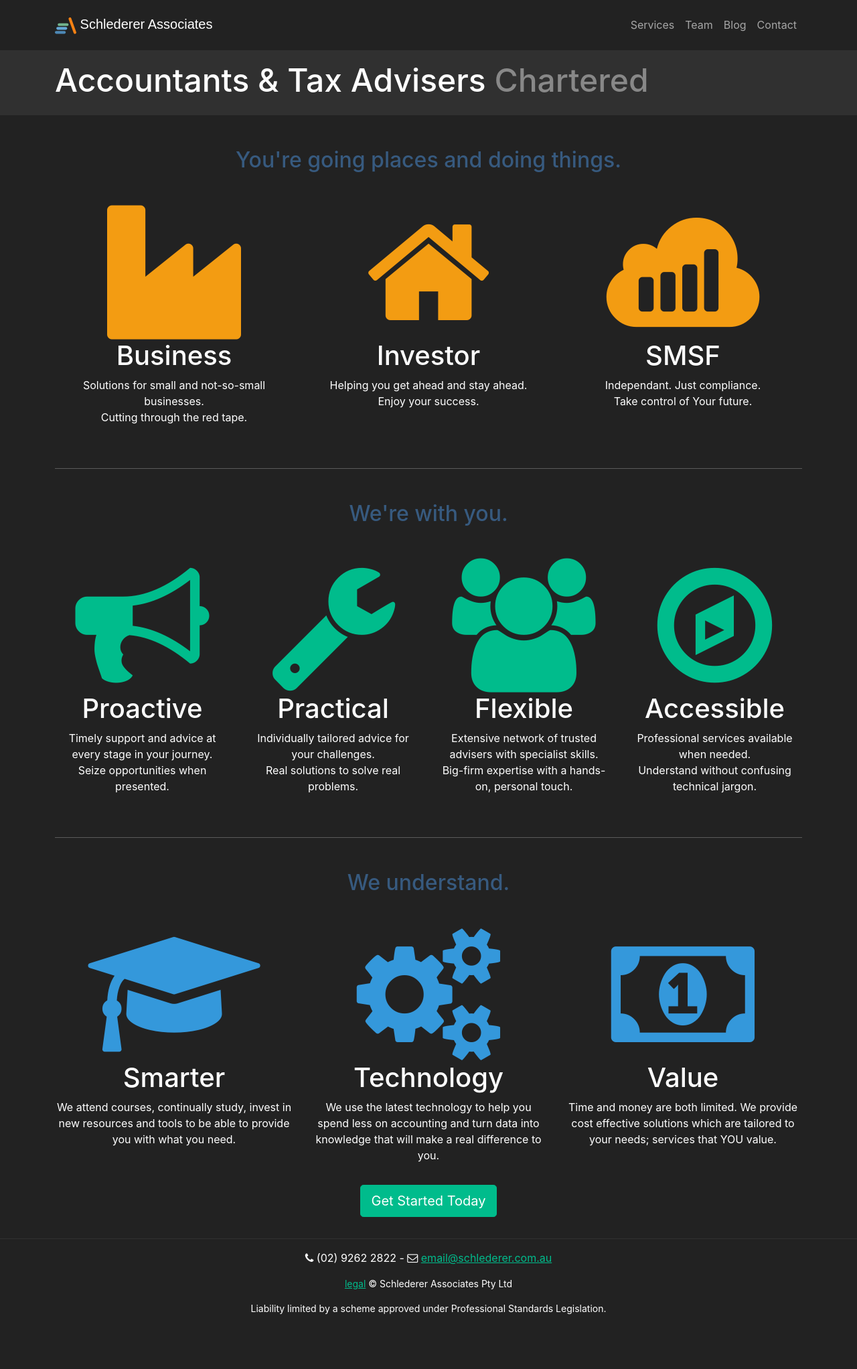
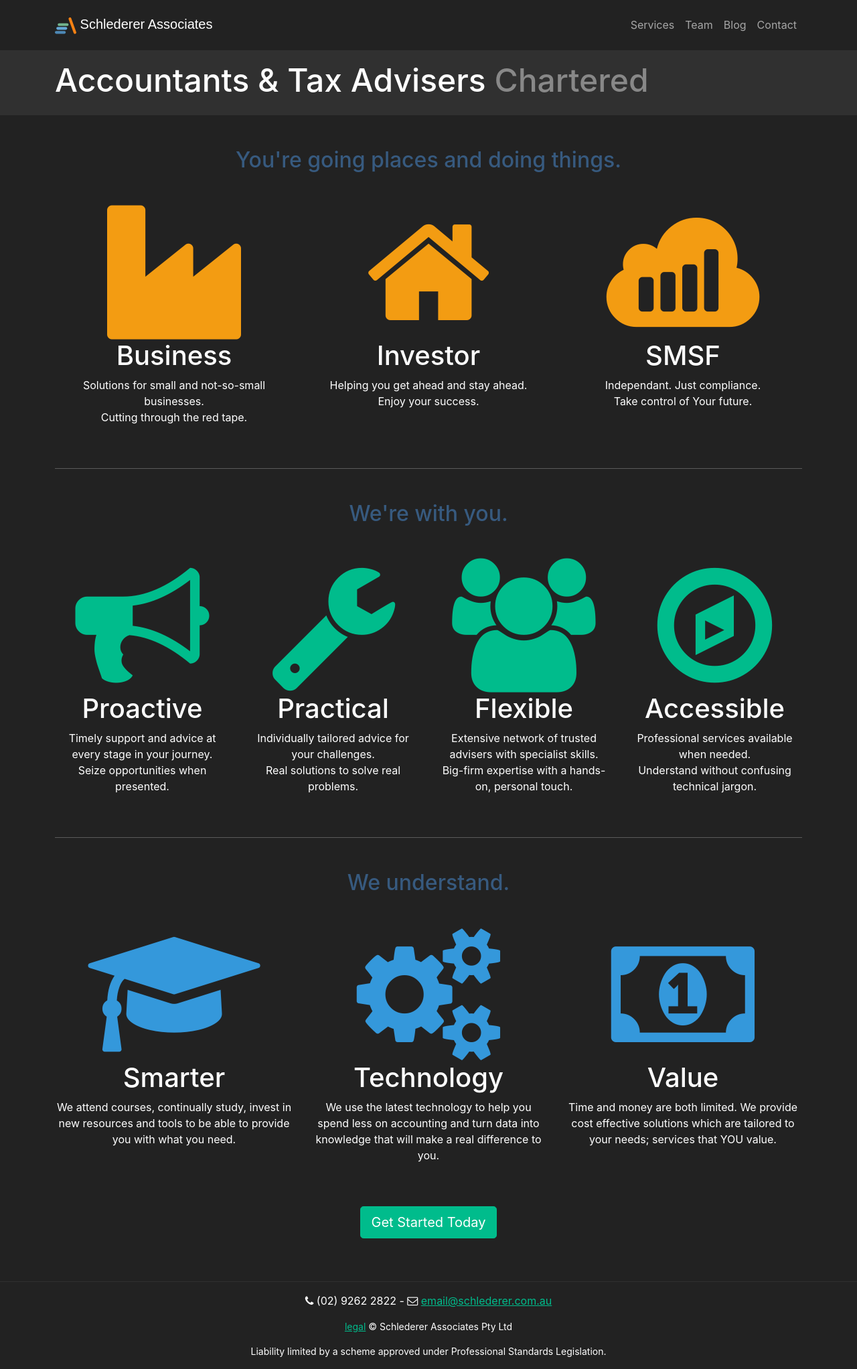
Before and after one commit to Mforcer/tax2, a Jekyll site: the page built from index.html, in a window 1280 px wide. Shown: the whole page at 67% size. Built offline with Jekyll 4.4.1, drawn with Linux system fonts in a browser that asks for light colours; nearby versions of some CDN libraries; before the commit the page ends 1980 px from its top, so only the background shows below that.

Commit message:
Update call_to_action.html

```diff
--- a/_includes/call_to_action.html
+++ b/_includes/call_to_action.html
@@ -1,3 +1,3 @@
-<p class="lead text-center p-3">
+<p class="lead text-center p-5">
   <a href="/contact/" class="btn btn-success btn-outline-inverse btn-lg">Get Started Today</a>
 </p>
```
